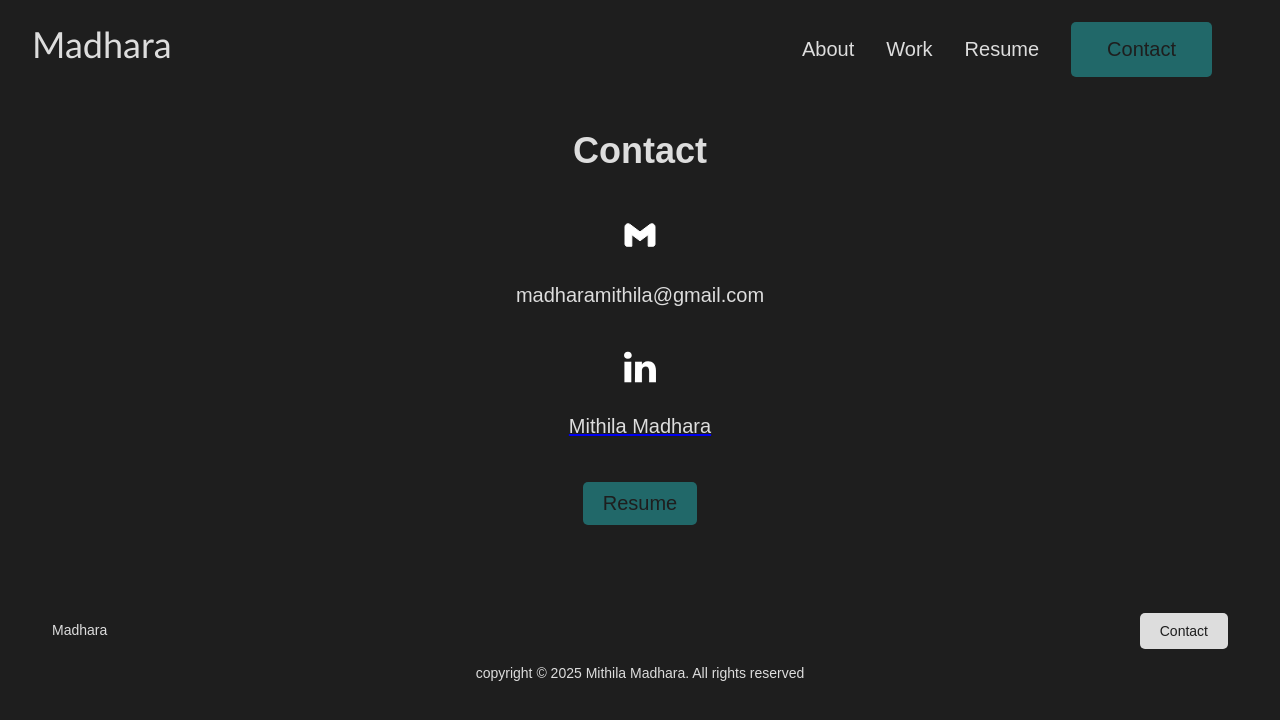
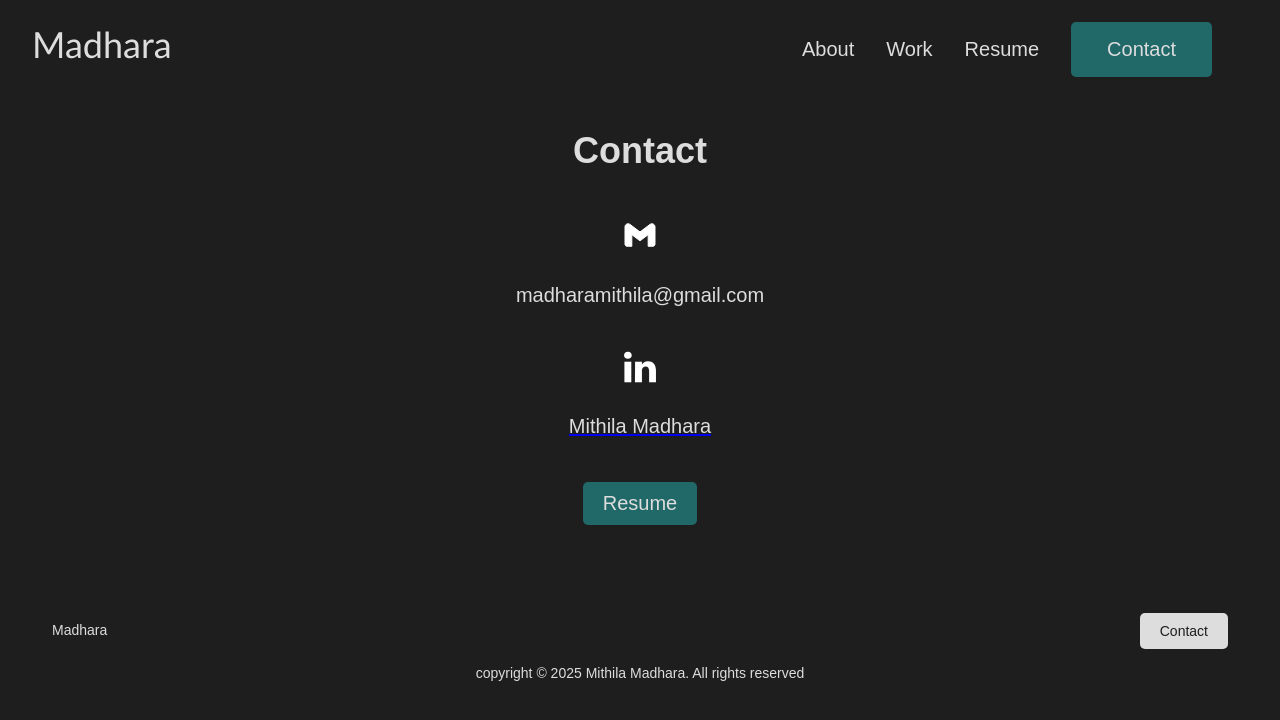
Before and after one commit to MadharaX/MyPortfolio, a plain HTML site: page contact.html in a window 1280 px wide. Drawn offline with Linux system fonts and the light colour scheme.

Commit message:
colorChange7

```diff
--- a/contact.css
+++ b/contact.css
@@ -41,7 +41,7 @@ body {
     background-color: var(--accent-color);
     font-size: 20px;
     padding: 16px 36px;
-    color: var(--secondary-color);
+    color: var(--primary-color);
     border: none;
     border-radius: 5px;
     cursor: pointer;
@@ -190,7 +190,7 @@ body {
     background-color: var(--accent-color);
     font-size: 20px;
     padding: 10px 20px;
-    color: var(--secondary-color);
+    color: var(--primary-color);
     border: none;
     border-radius: 5px;
     cursor: pointer;
```
